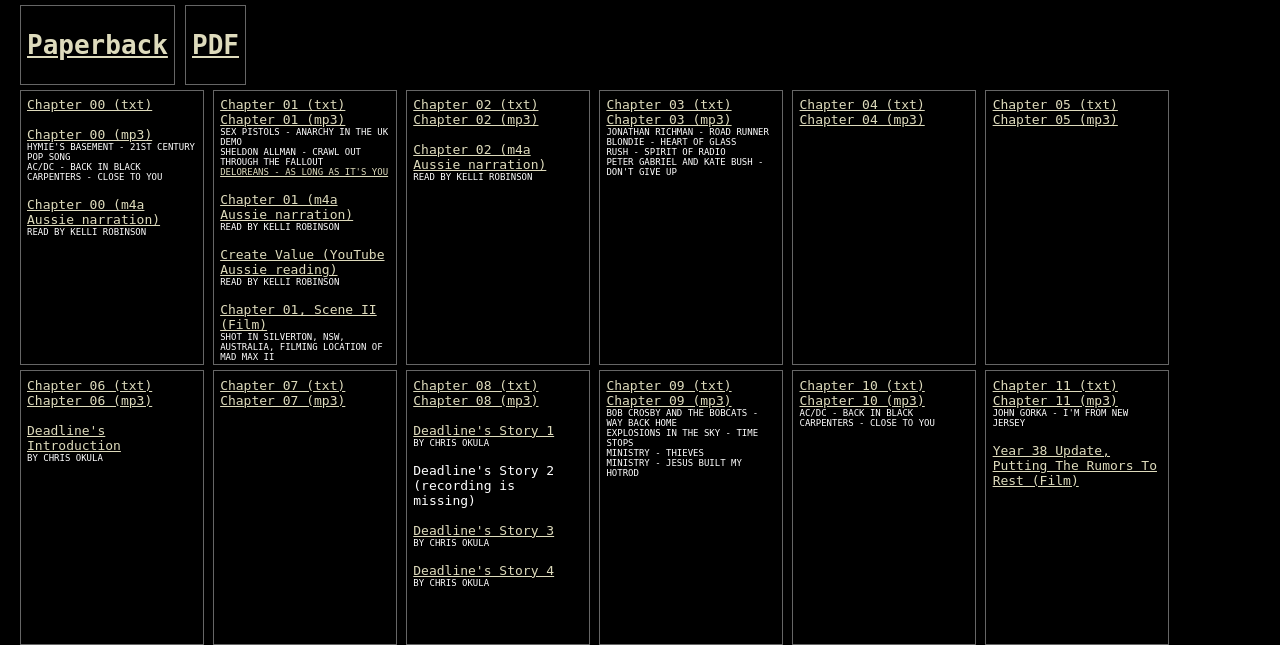
After one commit to zombieite/tinderdome, a Laravel app: template resources/views/heads_will_rock.blade.php in a window 1280 px wide. The commit adds this page. Shown: the part 1535-2180 px from the top of the page. Run offline with Laravel 12, Linux system fonts and the light colour scheme; the template is opened without the code that fills it, so the values that code supplies are empty.

Commit message:
heads will rock page

```diff
--- /dev/null
+++ b/resources/views/heads_will_rock.blade.php
@@ -0,0 +1,133 @@
+@extends('layouts.a-n-d')
+
+@section('content')
+
+<img style="width:100%;filter:none;" src="/stories/awaited-nonfictional-delusion.jpg">
+
+<p>
+Too implausible to be an autobiography. Too real to be fiction. It's a missing instruction manual for life. This book will help you make friends. This book will help you make money. This book might even save your life. Two years in the making, this tiny, 143-page book has been meticulously engineered to evoke a sense of hope during the apocalypse. It will inspire you to change your life and change the world. Anarchy, attachment, cars, economics, entrepreneurship, entropy, ethics, grief, guilt, guns, kindness, self-reliance, seventies nostalgia, and stoicism. This is the You Are Awaited story. Awaited: Nonfictional Delusion, by John Binns.
+</p>
+
+<iframe style="width:100%;height:480px" src="https://www.youtube.com/embed/tPGFdrbHxKA" frameborder="0" allow="autoplay; encrypted-media" allowfullscreen></iframe>
+
+
+<div class="profile_search_block" style="vertical-align:top;">
+<h1><a href="https://www.lulu.com/shop/john-binns/awaited-nonfictional-delusion/paperback/product-24218988.html">Paperback</a></h1>
+</div>
+
+<div class="profile_search_block" style="vertical-align:top;">
+<h1><a href="/stories/awaited-nonfictional-delusion.pdf">PDF</a></h1>
+</div>
+<br>
+
+<div class="profile_search_block" style="width:13em;height:20em;vertical-align:top;">
+<a href="/txt/awaited_nonfictional_delusion-000000.txt">Chapter 00 (txt)</a><br><br>
+<a href="/stories/00.mp3">Chapter 00 (mp3)</a><br>
+<div class="small">
+Hymie's Basement - 21st Century Pop Song<br>
+AC/DC - Back In Black<br>
+Carpenters - Close To You
+</div><br>
+<a href="/stories/00-kelli.m4a">Chapter 00 (m4a Aussie narration)</a><br>
+<div class="small">
+Read by Kelli Robinson<br>
+</div>
+</div>
+<div class="profile_search_block" style="width:13em;height:20em;vertical-align:top;">
+<a href="/txt/awaited_nonfictional_delusion-012501.txt">Chapter 01 (txt)</a><br>
+<a href="/stories/01.mp3">Chapter 01 (mp3)</a><br>
+<div class="small">
+Sex Pistols - Anarchy In The UK Demo<br>
+Sheldon Allman - Crawl Out Through The Fallout<br>
+<a href="https://thedeloreans.bandcamp.com/album/as-long-as-its-you-single">Deloreans - As Long As It's You</a>
+</div><br>
+<a href="/stories/01-kelli.m4a">Chapter 01 (m4a Aussie narration)</a><br>
+<div class="small">
+Read by Kelli Robinson<br>
+</div><br>
+<a href="https://www.youtube.com/watch?v=C-4BzG1DQNY">Create Value (YouTube Aussie reading)</a><br>
+<div class="small">
+Read by Kelli Robinson<br>
+</div><br>
+<a href="https://www.youtube.com/watch?v=tPGFdrbHxKA">Chapter 01, Scene II (Film)</a>
+<div class="small">
+Shot in Silverton, NSW, Australia, filming location of Mad Max II
+</div>
+</div>
+<div class="profile_search_block" style="width:13em;height:20em;vertical-align:top;">
+<a href="/txt/awaited_nonfictional_delusion-022502.txt">Chapter 02 (txt)</a><br>
+<a href="/stories/02.mp3">Chapter 02 (mp3)</a><br><br>
+<a href="/stories/02-kelli.m4a">Chapter 02 (m4a Aussie narration)</a><br>
+<div class="small">
+Read by Kelli Robinson<br>
+</div>
+</div>
+<div class="profile_search_block" style="width:13em;height:20em;vertical-align:top;">
+<a href="/txt/awaited_nonfictional_delusion-033011.txt">Chapter 03 (txt)</a><br>
+<a href="/stories/03.mp3">Chapter 03 (mp3)</a>
+<div class="small">
+Jonathan Richman - Road Runner<br>
+Blondie - Heart Of Glass<br>
+Rush - Spirit Of Radio<br>
+Peter Gabriel and Kate Bush - Don't Give Up
+</div>
+</div>
+<div class="profile_search_block" style="width:13em;height:20em;vertical-align:top;">
+<a href="/txt/awaited_nonfictional_delusion-043508.txt">Chapter 04 (txt)</a><br>
+<a href="/stories/04.mp3">Chapter 04 (mp3)</a>
+</div>
+<div class="profile_search_block" style="width:13em;height:20em;vertical-align:top;">
+<a href="/txt/awaited_nonfictional_delusion-053604.txt">Chapter 05 (txt)</a><br>
+<a href="/stories/05.mp3">Chapter 05 (mp3)</a>
+</div>
+<div class="profile_search_block" style="width:13em;height:20em;vertical-align:top;">
+<a href="/txt/awaited_nonfictional_delusion-063608.txt">Chapter 06 (txt)</a><br>
+<a href="/stories/06.mp3">Chapter 06 (mp3)</a><br><br>
+<a href="/stories/deadline_0.mp3">Deadline's Introduction</a><br>
+<div class="small">By Chris Okula</div><br>
+</div>
+<div class="profile_search_block" style="width:13em;height:20em;vertical-align:top;">
+<a href="/txt/awaited_nonfictional_delusion-073701.txt">Chapter 07 (txt)</a><br>
+<a href="/stories/07.mp3">Chapter 07 (mp3)</a>
+</div>
+<div class="profile_search_block" style="width:13em;height:20em;vertical-align:top;">
+<a href="/txt/awaited_nonfictional_delusion-083704.txt">Chapter 08 (txt)</a><br>
+<a href="/stories/08.mp3">Chapter 08 (mp3)</a><br><br>
+<a href="/stories/deadline_uranium_springs_2019_1.mp3">Deadline's Story 1</a><br>
+<div class="small">By Chris Okula</div><br>
+Deadline's Story 2 (recording is missing)<br><br>
+<a href="/stories/deadline_uranium_springs_2019_3.mp3">Deadline's Story 3</a><br>
+<div class="small">By Chris Okula</div><br>
+<a href="/stories/deadline_uranium_springs_2019_4.mp3">Deadline's Story 4</a><br>
+<div class="small">By Chris Okula</div><br>
+</div>
+<div class="profile_search_block" style="width:13em;height:20em;vertical-align:top;">
+<a href="/txt/awaited_nonfictional_delusion-093708.txt">Chapter 09 (txt)</a><br>
+<a href="/stories/09.mp3">Chapter 09 (mp3)</a>
+<div class="small">
+Bob Crosby And The Bobcats - Way Back Home<br>
+Explosions In The Sky - Time Stops<br>
+Ministry - Thieves<br>
+Ministry - Jesus Built My Hotrod<br>
+</div>
+</div>
+<div class="profile_search_block" style="width:13em;height:20em;vertical-align:top;">
+<a href="/txt/awaited_nonfictional_delusion-103711.txt">Chapter 10 (txt)</a><br>
+<a href="/stories/10.mp3">Chapter 10 (mp3)</a>
+<div class="small">
+AC/DC - Back In Black<br>
+Carpenters - Close To You
+</div>
+</div>
+<div class="profile_search_block" style="width:13em;height:20em;vertical-align:top;">
+<a href="/txt/awaited_nonfictional_delusion-113808.txt">Chapter 11 (txt)</a><br>
+<a href="/stories/11.mp3">Chapter 11 (mp3)</a>
+<div class="small">
+John Gorka - I'm From New Jersey
+</div><br>
+<a href="https://www.youtube.com/watch?v=bhFScP_Ag5Y">Year 38 Update, Putting The Rumors To Rest (Film)</a>
+</div>
+
+<iframe style="width:100%;height:480px" src="https://www.youtube.com/embed/bhFScP_Ag5Y" frameborder="0" allow="autoplay; encrypted-media" allowfullscreen></iframe>
+
+@endsection
--- a/routes/web.php
+++ b/routes/web.php
@@ -3,6 +3,7 @@
 // Visible to everyone
 Route::get( '/',                                      'HomeController@index');
 Route::get( '/awaited-nonfictional-delusion',         'AwaitedNonfictionalDelusionController@awaited_nonfictional_delusion');
+Route::get( '/heads-will-rock',                       'HeadsWillRockController@heads_will_rock');
 Route::get( '/profile/Firebird',                      'ProfileController@showFirebird');
 Route::get( '/event/{event_id}/{event_long_name}',    'EventController@event');
 Route::view('/videolist', 'videolist');
```
Also changed, not shown: app/Http/Controllers/HeadsWillRockController.php (added, +17 -0 lines).
